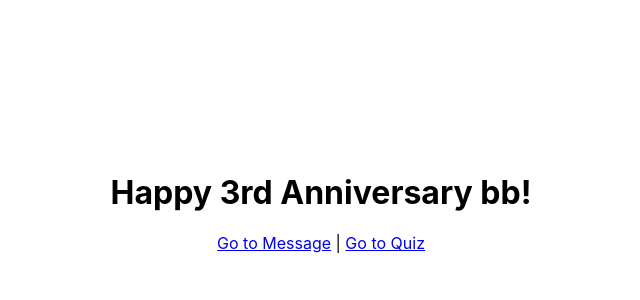
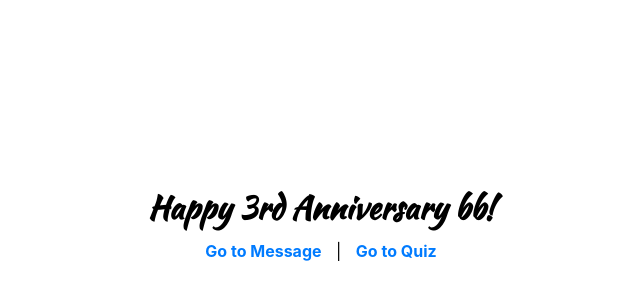
Before and after one commit to keeganchua/3rd-anniversary, a React (Create React App) app: page / in a window 1280 px wide. Shown: the part 198-498 px from the top of the page, without its empty margins (319-959 px from the left). Built offline with nearby package versions, Linux system fonts and the light colour scheme.

Commit message:
change title font

```diff
--- a/public/index.html
+++ b/public/index.html
@@ -24,6 +24,9 @@
       work correctly both with client-side routing and a non-root public URL.
       Learn how to configure a non-root public URL by running `npm run build`.
     -->
+	<link rel="preconnect" href="https://fonts.googleapis.com">
+	<link rel="preconnect" href="https://fonts.gstatic.com" crossorigin>
+	<link href="https://fonts.googleapis.com/css2?family=Kanit:ital,wght@1,700&family=Kaushan+Script&display=swap" rel="stylesheet">
     <title>React App</title>
   </head>
   <body>
--- a/src/App.css
+++ b/src/App.css
@@ -1,25 +1,16 @@
-.App {
-  display: flex;
-  align-items: center;
-  justify-content: center;
-  height: 60vh;
-  text-align: center;
+/* App.css */
+
+body {
+  margin: 0; /* Remove default body margin */
 }
 
-.App-logo {
-  height: 40vmin;
-  pointer-events: none;
-}
-
-@media (prefers-reduced-motion: no-preference) {
-  .App-logo {
-    animation: App-logo-spin infinite 20s linear;
-  }
+.App {
+  min-height: 100vh;
+  text-align: center;
 }
 
 .App-header {
   background-color: #282c34;
-  min-height: 100vh;
   display: flex;
   flex-direction: column;
   align-items: center;
@@ -27,24 +18,3 @@
   font-size: calc(10px + 2vmin);
   color: white;
 }
-
-.App-link {
-  color: #61dafb;
-}
-
-@keyframes App-logo-spin {
-  from {
-    transform: rotate(0deg);
-  }
-  to {
-    transform: rotate(360deg);
-  }
-}
-
-.centered {
-  display: flex;
-  align-items: center;
-  justify-content: center;
-  height: 100vh;
-  text-align: center;
-}
--- a/src/App.js
+++ b/src/App.js
@@ -1,23 +1,11 @@
 // src/App.js
 
 import React from 'react';
-import { HashRouter as Router, Routes, Route, Link } from 'react-router-dom';
+import { HashRouter as Router, Routes, Route } from 'react-router-dom';
 import Message from './Message';
 import Quiz from './Quiz';
 import './App.css';
-
-function Home() {
-  return (
-    <div className="centered">
-      <h1>Happy 3rd Anniversary bb!</h1>
-      <div>
-        <Link to="/message">Go to Message</Link>
-        {' | '}
-        <Link to="/quiz">Go to Quiz</Link>
-      </div>
-    </div>
-  );
-}
+import Home from './Home';
 
 function App() {
   return (
--- /dev/null
+++ b/src/Home.css
@@ -0,0 +1,32 @@
+/* Home.css */
+
+.centered {
+  display: flex;
+  flex-direction: column; /* Ensure a vertical layout */
+  align-items: center;
+  justify-content: center;
+  height: 100vh;
+  padding-top: 20px; /* Adjust the top padding as needed */
+  text-align: center;
+}
+
+.centered h1 {
+  font-family: 'Kaushan Script', cursive;
+  margin: 0px; /* Reset margin to zero */
+  /* Additional styling for the title */
+}
+
+.nav-links {
+  margin-top: 10px; /* Add margin between the title and links */
+}
+
+.nav-link {
+  color: #007bff; /* Set the link color */
+  text-decoration: none; /* Remove the default underline */
+  font-weight: bold; /* Optionally set the font weight */
+  margin: 0 10px; /* Add margin between links */
+}
+
+.nav-link:hover {
+  text-decoration: underline; /* Add underline on hover */
+}
--- /dev/null
+++ b/src/Home.js
@@ -0,0 +1,22 @@
+import React from 'react';
+import { Link } from 'react-router-dom';
+import './Home.css'; // Import your CSS file for Home component
+
+function Home() {
+  return (
+    <div className="centered">
+      <h1>Happy 3rd Anniversary bb!</h1>
+      <div className="nav-links">
+        <Link to="/message" className="nav-link">
+          Go to Message
+        </Link>
+        {' | '}
+        <Link to="/quiz" className="nav-link">
+          Go to Quiz
+        </Link>
+      </div>
+    </div>
+  );
+}
+
+export default Home;
```
